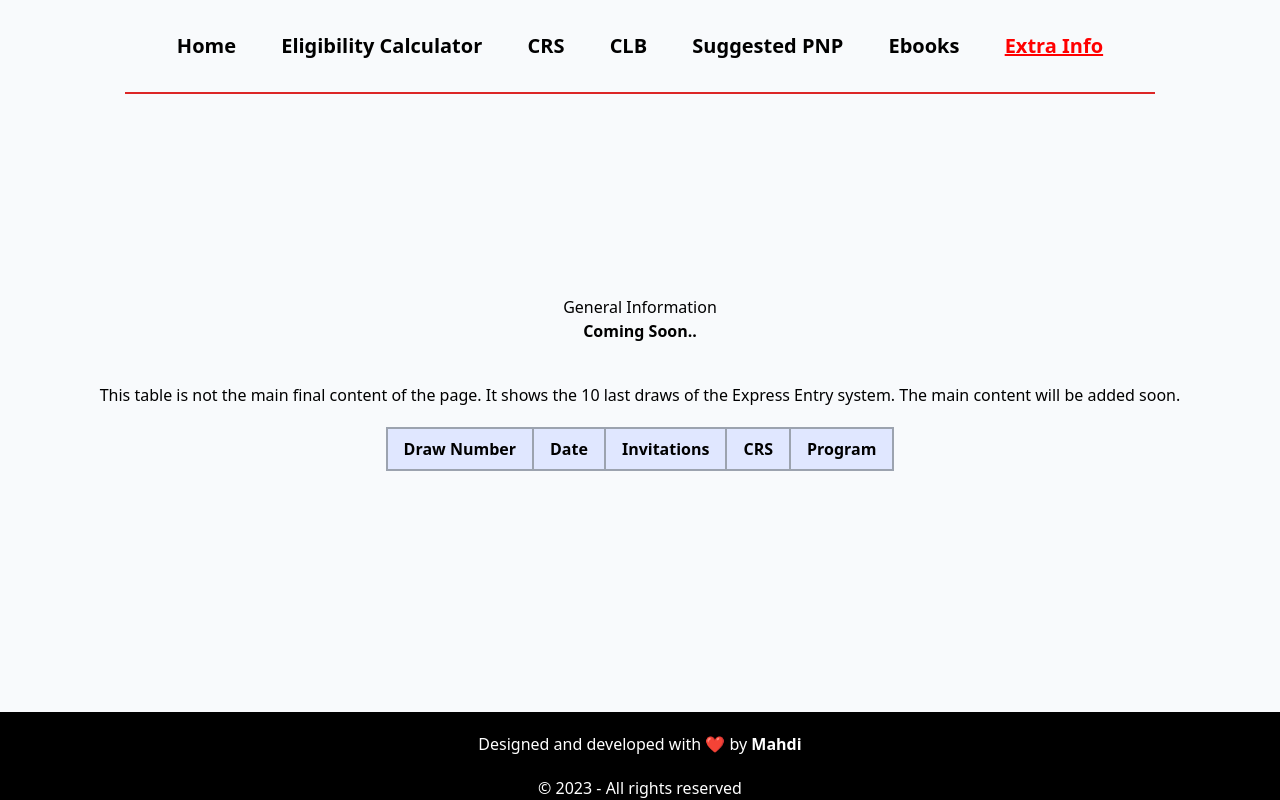
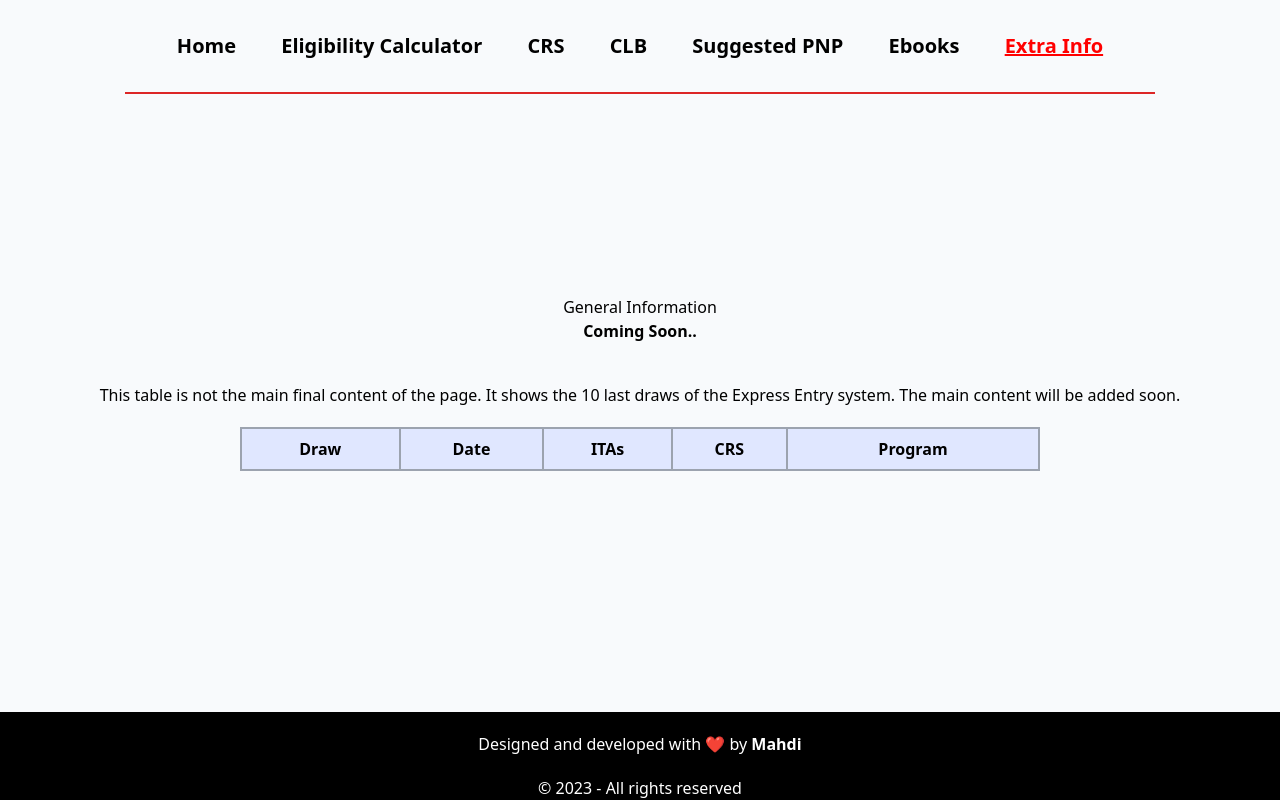
Before and after one commit to mahdi-nadir/canadianImmigrationTools, a plain HTML site: page index.html in a window 1280 px wide. Both pictures are taken after a click on the button "Extra Info". Drawn offline with nearby package versions, Linux system fonts and the light colour scheme; no server answers.

Commit message:
fix style

```diff
--- a/index.html
+++ b/index.html
@@ -1377,15 +1377,14 @@
         <section id="extraInfo">General Information <br><b>Coming Soon..</b><br>
             <p class="mt-10">This table is not the main final content of the page. It shows the 10 last draws of the Express Entry system. The main content will be added soon.</p>
 
-
-            <table id="table" class="table-auto mx-auto mt-5">
+            <table id="table" class="table-auto mx-auto mt-5 w-full lg:w-2/3">
                 <thead>
                     <tr>
-                        <th class="px-4 py-2 border-2 border-gray-400 bg-indigo-100">Draw Number</th>
-                        <th class="px-4 py-2 border-2 border-gray-400 bg-indigo-100">Date</th>
-                        <th class="px-4 py-2 border-2 border-gray-400 bg-indigo-100">Invitations</th>
-                        <th class="px-4 py-2 border-2 border-gray-400 bg-indigo-100">CRS</th>
-                        <th class="px-4 py-2 border-2 border-gray-400 bg-indigo-100">Program</th>
+                        <th class="py-2 border-2 border-gray-400 bg-indigo-100">Draw</th>
+                        <th class="py-2 border-2 border-gray-400 bg-indigo-100">Date</th>
+                        <th class="py-2 border-2 border-gray-400 bg-indigo-100">ITAs</th>
+                        <th class="py-2 border-2 border-gray-400 bg-indigo-100">CRS</th>
+                        <th class="py-2 border-2 border-gray-400 bg-indigo-100">Program</th>
                     </tr>
                 </thead>
                 <tbody id="tbody">
```
